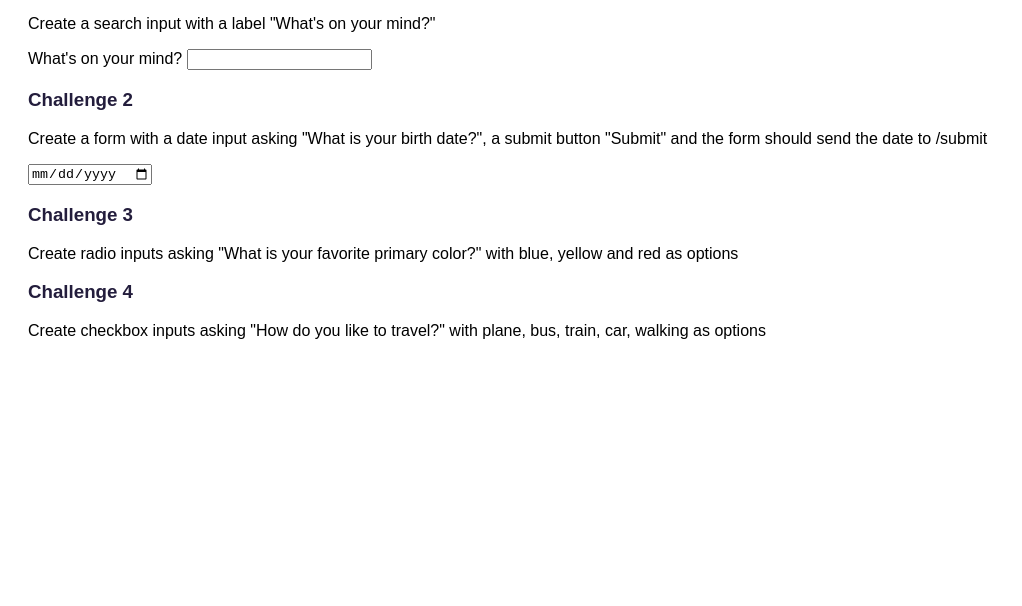
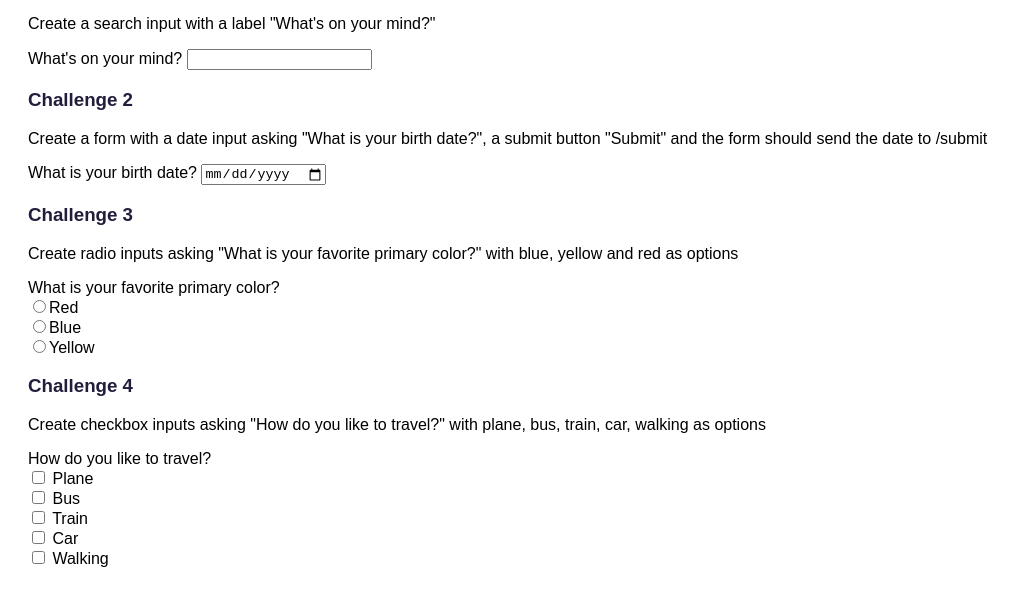
Before and after one commit to Margarita827/2-HTML-Input-types, a plain HTML site: page index.html in a window 1280 px wide. Shown: the part 170-776 px from the top of the page, without its empty margins (0-1022 px from the left). Drawn offline with Linux system fonts and the light colour scheme; files whose address does not match are found by name.

Commit message:
html input

```diff
--- a/index.html
+++ b/index.html
@@ -19,7 +19,9 @@
       Create a form with a date input asking "What is your birth date?", a
       submit button "Submit" and the form should send the date to /submit
     </p>
-    <input type="date" name="" id="" />
+    <form action="/submit"></form>
+    <label for="date">What is your birth date?</label>
+    <input type="date" name="" id="date" />
 
     <h3>Challenge 3</h3>
     <p>
@@ -27,11 +29,52 @@
       blue, yellow and red as options
     </p>
 
+    <label for="color">What is your favorite primary color?</label>
+    <div>
+      <input type="radio" name="color" id="red" /><label for="red">Red</label>
+    </div>
+
+    <div>
+      <input type="radio" name="color" id="blue" /><label for="blue"
+        >Blue</label
+      >
+    </div>
+    <div>
+      <input type="radio" name="color" id="yellow" /><label for="yellow"
+        >Yellow</label
+      >
+    </div>
+
     <h3>Challenge 4</h3>
     <p>
       Create checkbox inputs asking "How do you like to travel?" with plane,
       bus, train, car, walking as options
     </p>
+    <label>How do you like to travel?</label>
+    <div>
+      <input type="checkbox" name="transport" id="plane" />
+      <label for="plane">Plane</label>
+    </div>
+
+    <div>
+      <input type="checkbox" name="transport" id="bus" />
+      <label for="bus">Bus</label>
+    </div>
+
+    <div>
+      <input type="checkbox" name="transport" id="train" />
+      <label for="train">Train</label>
+    </div>
+
+    <div>
+      <input type="checkbox" name="transport" id="car" />
+      <label for="car">Car</label>
+    </div>
+
+    <div>
+      <input type="checkbox" name="transport" id="walking" />
+      <label for="walking">Walking</label>
+    </div>
 
     <script src="src/index.js"></script>
   </body>
```
